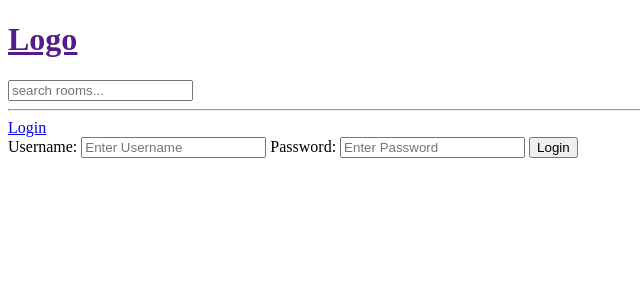
After one commit to d-vinayak/studybud, a Django app: template base/templates/base/login_register.html in a window 1280 px wide. The commit adds this page. Shown: the top 300 px of the page, without its empty margins (0-640 px from the left). Run offline with Django 3.2, Linux system fonts and the light colour scheme; the template is opened without the code that fills it, so the values that code supplies are empty.

Commit message:
Working login and logut

```diff
--- /dev/null
+++ b/base/templates/base/login_register.html
@@ -0,0 +1,16 @@
+{% extends 'main.html' %}
+
+{% block content %}
+
+<form method='post' action="">
+    {% csrf_token %}
+    <label for="">Username:</label>
+    <input type="text" name="username" placeholder="Enter Username" required>
+
+    <label for="">Password:</label>
+    <input type="text" name="password" placeholder="Enter Password" required>
+
+    <input type="submit" value="Login">
+</form>
+
+{% endblock %}
--- a/base/urls.py
+++ b/base/urls.py
@@ -2,6 +2,8 @@ from django.urls import path
 from . import views
 
 urlpatterns = [
+    path('login/', views.login_page, name='login'),
+    path('logout/', views.logout_user, name='logout'),
     path('', views.home, name='home'),
     path('room/<str:pk>/', views.room, name='room'),
 
--- a/templates/main.html
+++ b/templates/main.html
@@ -8,6 +8,14 @@
 </head>
 <body>
     {% include 'navbar.html' %}
+
+    {% if messages %}
+        <ul class="messages">
+        {% for message in messages %}
+            <li>{{ message }}</li>
+        {% endfor %}
+        </ul>
+    {% endif %}
     {% block content %}
 
     {% endblock %}
--- a/templates/navbar.html
+++ b/templates/navbar.html
@@ -3,3 +3,10 @@
 <form method='GET' action="{% url 'home' %}">
     <input type="text" name="q" placeholder="search rooms...">
 </form>
+<hr>
+{% if request.user.is_authenticated %}
+    <a href="{% url 'logout' %}">logout</a>
+    <h3>Hello, {{user.username}}</h3>
+{% else %}
+    <a href="{% url 'login'%}">Login</a>
+{% endif %}
```
Also changed, not shown: base/views.py (+30 -0 lines), db.sqlite3.
